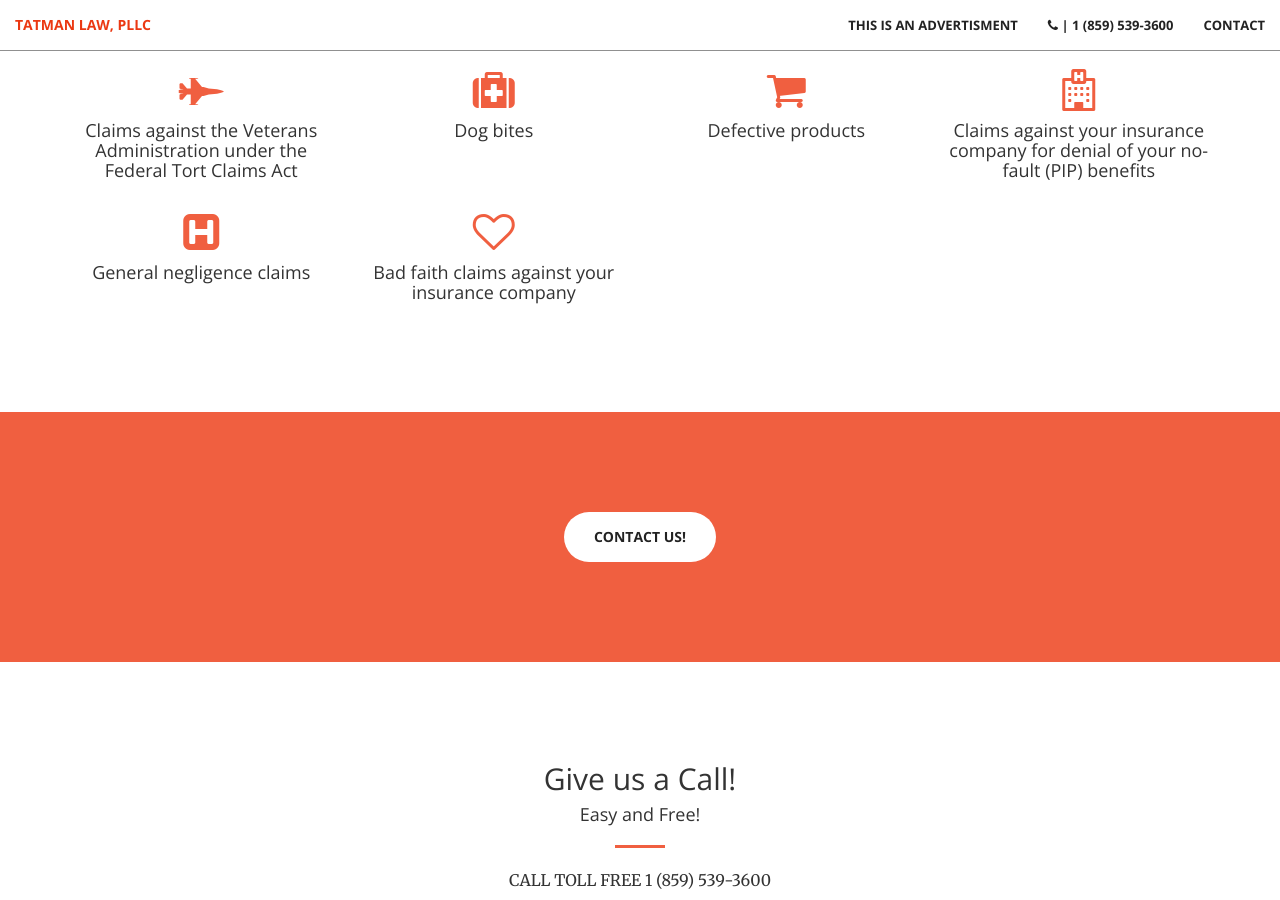
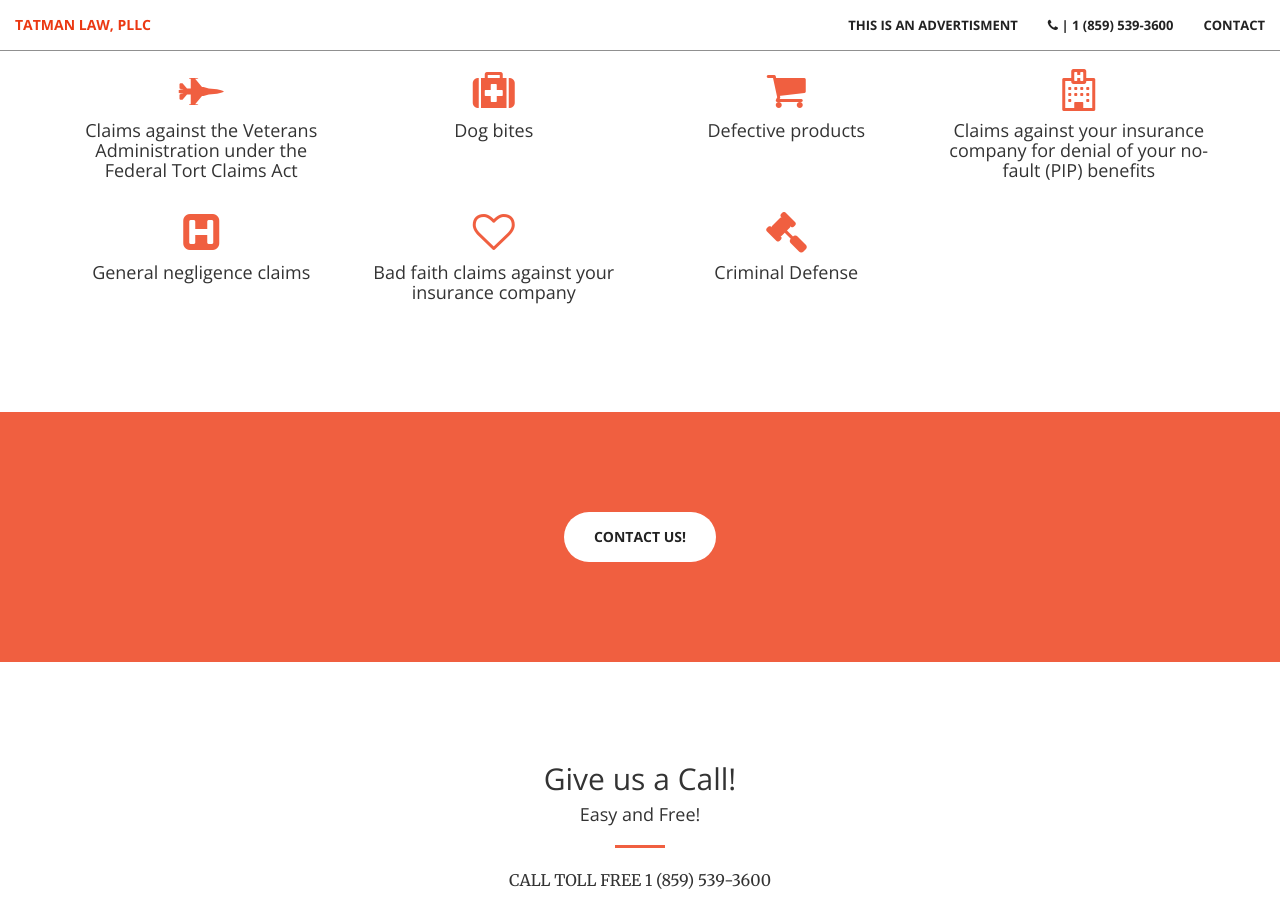
Before and after one commit to garyditsch/TatmanLaw, a Jekyll site: the page built from index.html, in a window 1280 px wide and 900 px high, scrolled down 1610 px. Built offline with Jekyll 4.4.1, drawn with Linux system fonts in a browser that asks for light colours; the list of posts is cut into pages by our own code.

Commit message:
adding criminal defense

```diff
--- a/_includes/services.html
+++ b/_includes/services.html
@@ -69,6 +69,12 @@
                     <h4>Bad faith claims against your insurance company</h4>
                 </div>
             </div>
+            <div class="col-lg-3 col-md-6 text-center">
+                <div class="service-box">
+                    <i class="fa fa-gavel fa-3x wow bounceIn text-primary" aria-hidden="true"></i>
+                    <h4>Criminal Defense</h4>
+                </div>
+            </div>
         </div>
     </div>
 </section>
```
